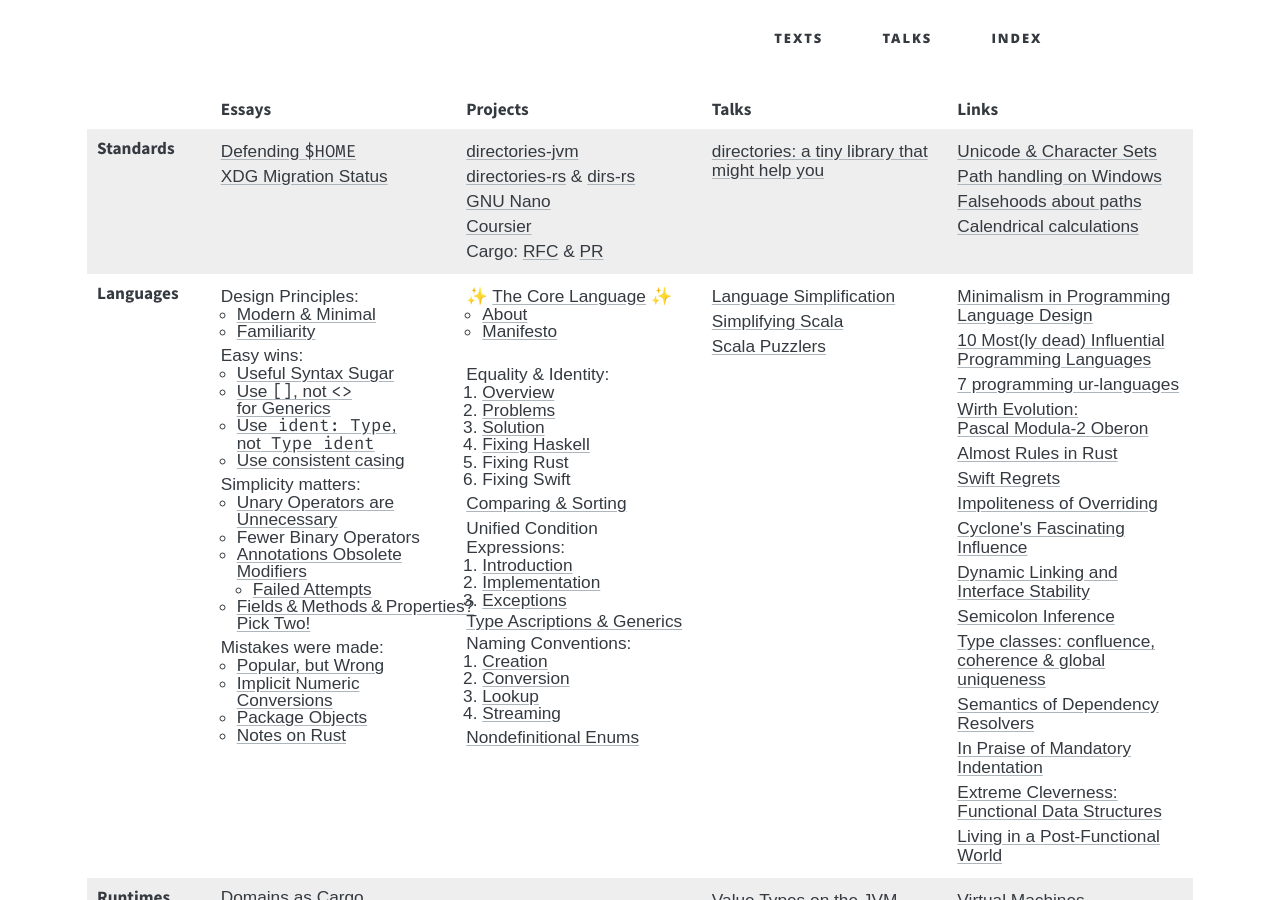
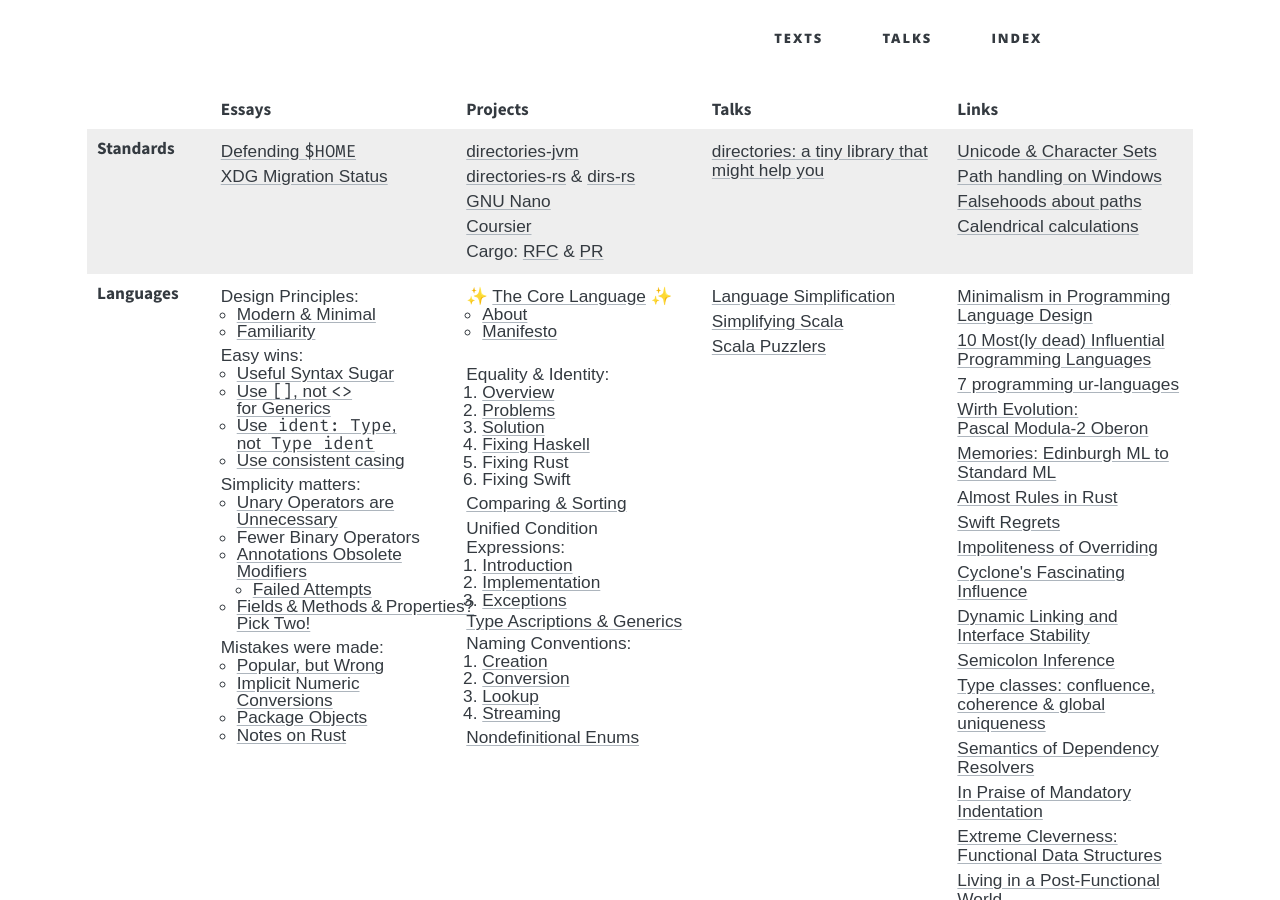
Before and after one commit to soc/soc.me, a Jekyll site: the page built from index.md, in a window 1280 px wide and 900 px high. Built offline with Jekyll 4.4.1, drawn with Linux system fonts in a browser that asks for light colours; some web fonts are replaced.

Commit message:
add "Memories: Edinburgh ML to Standard ML" to index

```diff
--- a/index.md
+++ b/index.md
@@ -120,6 +120,7 @@
       <div><a href="https://hillelwayne.com/post/influential-dead-languages/">10 Most(ly dead) Influential Programming Languages</a></div>
       <div><a href="https://madhadron.com/posts/seven_languages.html">7 programming ur-languages</a></div>
       <div><a href="https://wiki.alopex.li/WirthEvolution">Wirth Evolution:<br/>Pascal Modula-2 Oberon</a></div>
+      <div><a href="https://lawrencecpaulson.github.io/2022/10/05/Standard_ML.html">Memories: Edinburgh ML to Standard ML</a></div>
       <div><a href="https://matklad.github.io/2022/07/10/almost-rules.html">Almost Rules in Rust</a></div>
       <div><a href="https://belkadan.com/blog/tags/swift-regrets/">Swift Regrets</a></div>
       <div><a href="https://journal.stuffwithstuff.com/2012/12/19/the-impoliteness-of-overriding-methods/">Impoliteness of Overriding</a></div>
```
